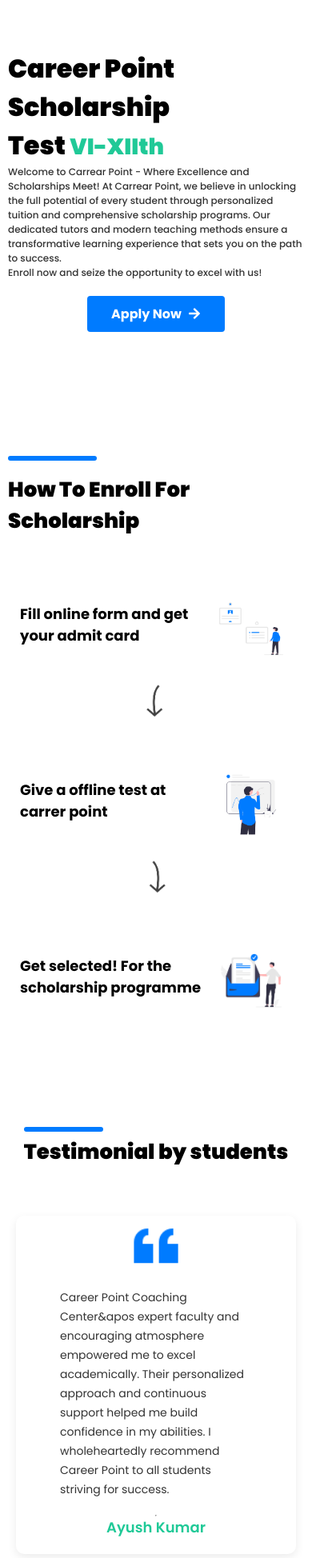
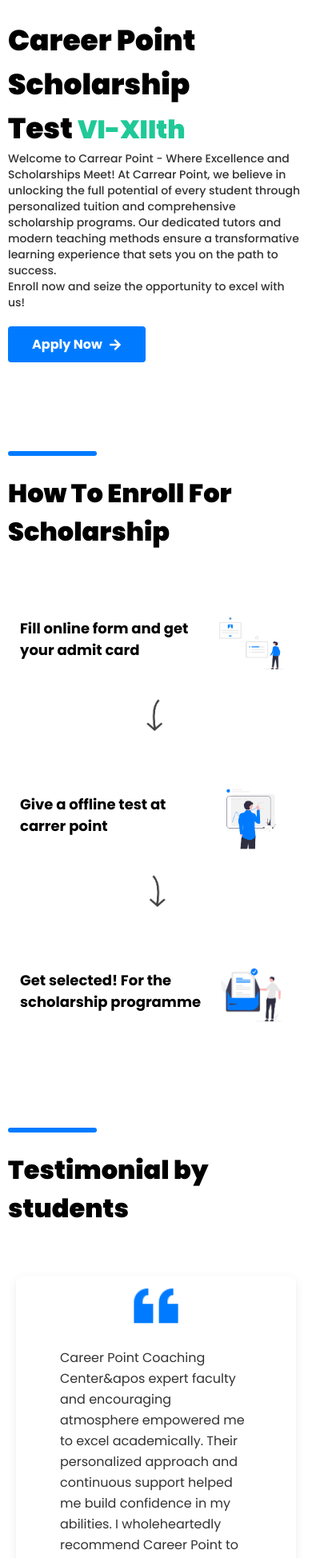
Before and after one commit to CoderAyushX/cpscholarship, a Next.js app: page / in a window 390 px wide. Shown: the part 47-1995 px from the top of the page at 80% size. Built offline with nearby package versions, Linux system fonts and the light colour scheme.

Commit message:
responsive

```diff
--- a/src/app/style/header.module.css
+++ b/src/app/style/header.module.css
@@ -3,7 +3,7 @@
   display: flex;
   justify-content: space-between;
   align-items: center;
-  max-width: 1050px;
+  max-width: 1200px;
   margin: auto;
   padding: 0 10px;
   height: 70px;
--- a/src/app/style/home.module.css
+++ b/src/app/style/home.module.css
@@ -1,8 +1,8 @@
 /** hero section code */
 .herosection {
-  max-width: 1000px;
+  max-width: 1150px;
   margin: auto;
-  height: 500px;
+  height: 600px;
   display: flex;
   padding: 0 10px;
 }
@@ -17,20 +17,20 @@
 }
 
 .childDiv:first-child h1 {
-  font-size: 32px;
+  font-size: 36px;
   font-weight: 900;
 }
 .childDiv:first-child h1 span {
   color: var(--secondary-color);
-  font-size: 28px;
+  font-size: 32px;
 }
 
 .childDiv:first-child p {
-  font-size: 12px;
+  font-size: 14px;
   width: 80%;
   color: var(--text-color-light);
   font-weight: 500;
-  line-height: 18px;
+  line-height: 20px;
 }
 
 .childDiv:first-child .apply_button {
@@ -72,7 +72,7 @@
 }
 .howto_head_box h2 {
   font-weight: 900;
-  font-size: 26px;
+  font-size: 32px;
   position: relative;
 }
 
@@ -100,7 +100,7 @@
 /* what other says */
 
 .other_says_box{
-  max-width: 1050px;
+  max-width: 1250px;
   margin: auto;
   margin-top: 5px;
   padding: 10px ;
@@ -111,7 +111,7 @@
 }
 
 .other_says_words{
-   max-width: 550px;
+   max-width: 600px;
    height: auto;
    padding: 10px 10px 20px 10px;
    display: flex;
@@ -124,10 +124,10 @@
    box-shadow: rgba(0, 0, 0, 0.08) 0px 4px 12px;
 }
 .other_says_box_details{
-  font-size: 14px;
+  font-size: 16px;
   font-weight: 300;
   margin: 20px 45px;
-  line-height: 24px;
+  line-height: 26px;
   color: var(--text-color-light);
 }
 .other_says_image{
@@ -137,7 +137,7 @@
 }
 
 .other_says_name{
-  font-size: 18px;
+  font-size: 22px;
   font-weight: 600;
   color: var(--secondary-color);
 
@@ -147,15 +147,10 @@
 @media only screen and (max-width: 600px){
 /** hero section code */
 .herosection {
-
   height: 450px;
 }
 
-.childDiv:first-child {
-  align-items: center;
-}
 .childDiv:first-child p {
-
   width: 100%;
 }
 
--- a/src/app/style/howto.module.css
+++ b/src/app/style/howto.module.css
@@ -1,6 +1,6 @@
 /* Styles for the parent div */
 .howto_box {
-    max-width: 650px;
+    max-width: 850px;
     height: 130px;
     border-radius: 10px;
     margin: 40px auto 0 auto;
@@ -22,7 +22,7 @@
 
   /* Styles for the h2 and p tags within the first div */
   .howto_box div:first-child h2 {
-    font-size: 20px;
+    font-size: 24px;
     margin-bottom: 10px;
   }
 
```
